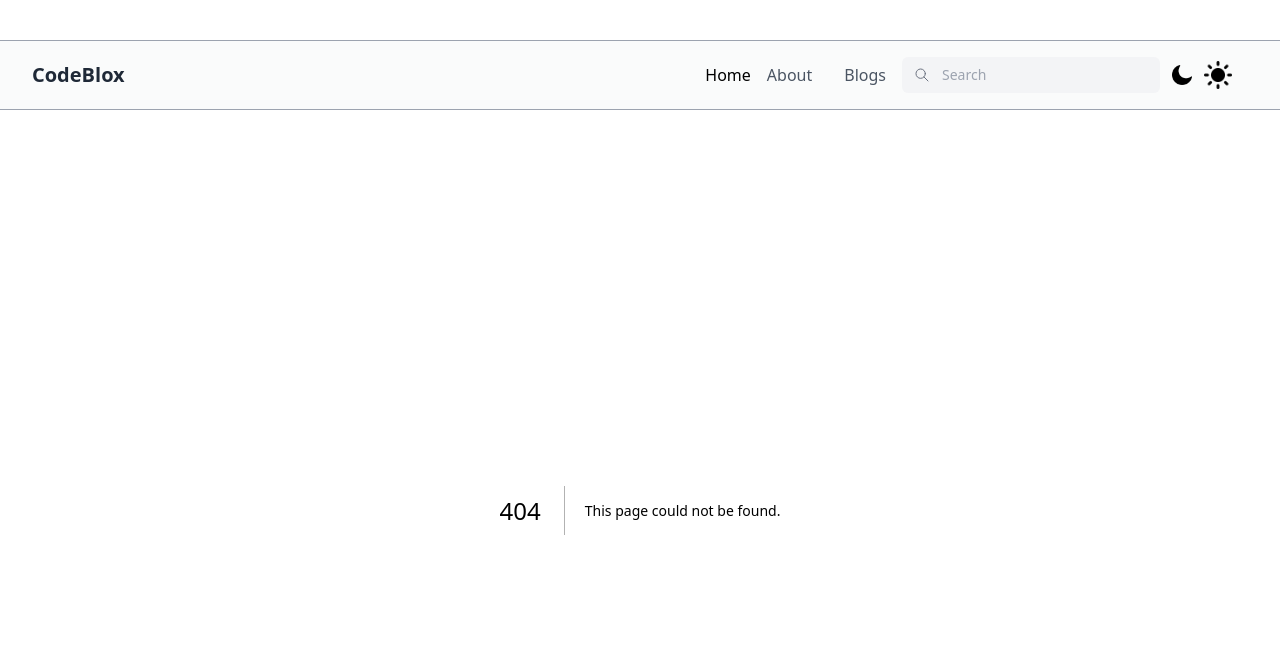
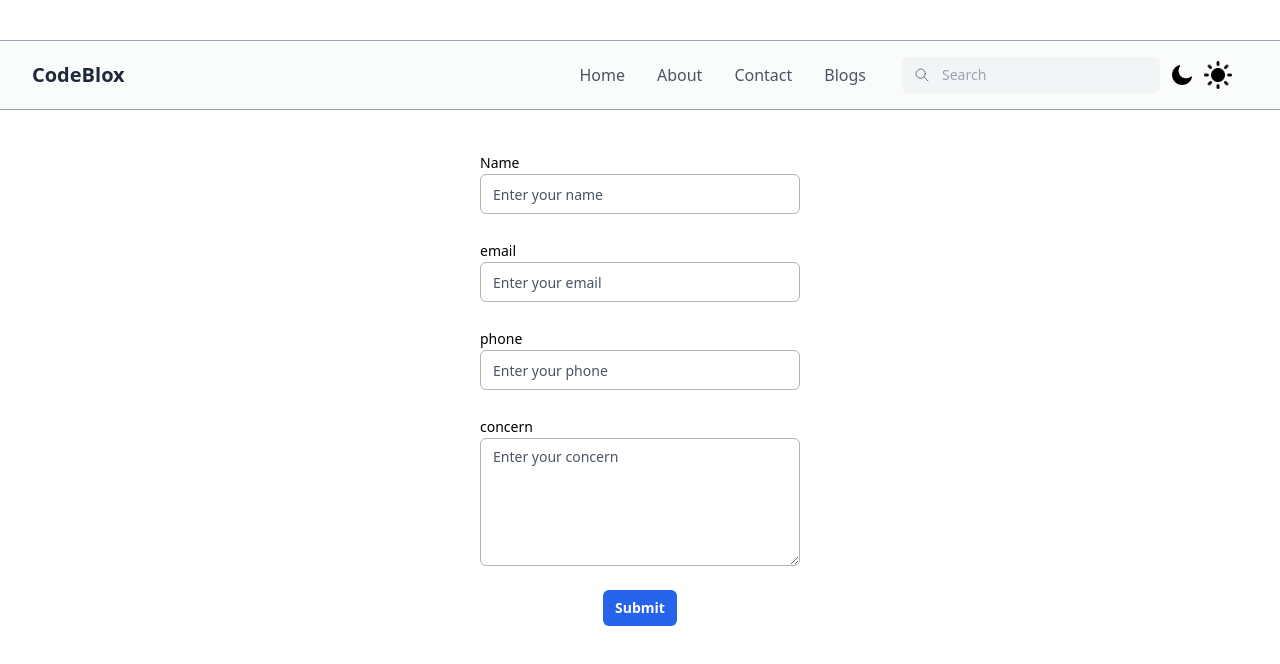
Before and after one commit to heyswayam/CodeBlox_blogWebsite, a Next.js app: page /contact_us in a window 1280 px wide. Before the commit this address had no page. Shown: the top 664 px of the page. Built offline with nearby package versions, Linux system fonts and the light colour scheme.

Commit message:
contact_us page works (via fs, no db used)

```diff
--- a/components/navbar.js
+++ b/components/navbar.js
@@ -36,11 +36,11 @@ export default function navbar() {
             <Link
 
               className="text-gray-600 dark:text-gray-300 hover:text-gray-900 dark:hover:text-gray-100 px-4 py-2"
-              href="/" legacyBehavior
+              href="/"
             >
-              <a onClick={handleClick} >
+
               Home
-              </a>
+
             </Link>
           </li>
           <li>
@@ -54,6 +54,14 @@ export default function navbar() {
           <li>
             <Link
               className="text-gray-600 dark:text-gray-300 hover:text-gray-900 dark:hover:text-gray-100 px-4 py-2"
+              href="/contact_us"
+            >
+                 Contact
+            </Link>
+          </li>
+          <li>
+            <Link
+              className="text-gray-600 dark:text-gray-300 hover:text-gray-900 dark:hover:text-gray-100 px-4 py-2 mr-5"
               href="/blogs"
             >
               Blogs
--- /dev/null
+++ b/contactData/1.json
@@ -0,0 +1 @@
+[{"name":"Swayam","laptop":"macboosk","brand":"apple"},{"name":"Swayam","laptop":"macboosk","brand":"apple"}]
--- a/package.json
+++ b/package.json
@@ -11,9 +11,9 @@
   "dependencies": {
     "@vercel/analytics": "^1.0.0",
     "autoprefixer": "10.4.14",
-    "next": "13.3.0",
+    "next": "^13.4.1",
     "postcss": "8.4.23",
-    "react": "18.2.0",
+    "react": "^18.2.0",
     "react-dom": "18.2.0",
     "tailwindcss": "3.3.1"
   },
--- /dev/null
+++ b/pages/api/contact-us.js
@@ -0,0 +1,21 @@
+
+// 'use client';
+const fs = require('fs');
+
+export default async function handler(req, res) {
+    if (req.method === 'POST') {
+        let fileLength=  await fs.promises.readdir('contactData');
+
+        fs.writeFile(`contactData/${(fileLength.length)+1}.json`,JSON.stringify(req.body),()=>{
+            // console.log(req.body)
+
+            res.status(200).send("hello");
+        })
+    //   console.log("if")
+    } else {
+      // console.log("else")
+    res.status(500).send('not pt');
+
+
+    }
+  }
--- a/pages/api/hello.js
+++ /dev/null
@@ -1,5 +0,0 @@
-// Next.js API route support: https://nextjs.org/docs/api-routes/introduction
-
-export default function handler(req, res) {
-  res.status(200).json({ name: 'John Doe' })
-}
--- a/pages/blogposts/[pages].js
+++ b/pages/blogposts/[pages].js
@@ -16,10 +16,11 @@ export default function pages(props) {
   // console.log(a.pages);
   return (
     <>
-      <div className="font-semibold text-2xl py-7 px-5">{props.data.title}</div>
-      <p className="font-sans text-lg py-7 px-5 w-11/12 mx-auto">
+      <div className="font-semibold text-2xl py-7 px-5 ">{props.data.title}</div>
+      {/* <p className="font-sans text-lg py-7 px-5 w-11/12 mx-auto dangerouslySetInnerHTML={createMarkup()}">
         {props.data.content}
-      </p>
+      </p> */}
+      <div className="font-sans text-lg py-7 px-5 w-11/12 mx-auto" dangerouslySetInnerHTML={{__html: props.data.content}}></div>
     </>
   );
 }
@@ -28,9 +29,9 @@ export async function getServerSideProps(context) {
   // const a = router.query;
   // console.log(context.query)
   let anyName = context.query;
-  let response = await fetch(`http://localhost:3003/api/getBlogs?page=${anyName.pages}`);
+  let response = await fetch(`http://localhost:3000/api/getBlogs?page=${anyName.pages}`);
   let data = await response.json();
-  console.log(data)
+  // console.log(data)
   return {
     props: {
       data
--- a/pages/blogs.js
+++ b/pages/blogs.js
@@ -24,7 +24,7 @@ let anyName = props.jsonData;
   );
 }
 export async function getServerSideProps(context) {
-  let response = await fetch("http://localhost:3003/api/blog");
+  let response = await fetch("http://localhost:3000/api/blog");
   let jsonData = await response.json();
   return {
     props: {
--- /dev/null
+++ b/pages/contact_us.js
@@ -0,0 +1,103 @@
+import React from "react";
+export default function contact_us() {
+  let sendData = async (event) => {
+    // 'use-server'
+    event.preventDefault();
+
+    const name = event.target.name.value;
+    const email = event.target.email.value;
+    const phone = event.target.phone.value;
+    const concern = event.target.concern.value;
+    let url = await fetch("http://localhost:3000/api/contact-us", {
+      headers: {
+        "Content-Type": "application/json",
+      },
+      method: "POST",
+      body: JSON.stringify({ name, email, phone, concern }),
+    }).then(()=>{
+      alert("success")
+      event.reset;
+      event.target.name.value = " ";
+      event.target.email.value = " ";
+      event.target.phone.value = " ";
+      event.target.concern.value = " ";
+    })
+
+  };
+
+
+  return (
+    <>
+      <form onSubmit={sendData}>
+        {
+          <div className='w-9/12 mx-auto grid grid-cols-1 justify-items-center mt-10 gap-6'>
+            <div className='w-full md:w-1/3'>
+              <label
+                className='text-sm font-medium leading-none peer-disabled:cursor-not-allowed peer-disabled:opacity-70'
+                htmlFor='name'>
+                Name
+              </label>
+              <input
+                className='flex h-10 w-full rounded-md border border-black/30 bg-transparent px-3 py-2 text-sm placeholder:text-gray-600 focus:outline-none focus:ring-1 focus:ring-black/30 focus:ring-offset-1 disabled:cursor-not-allowed disabled:opacity-50'
+                type='text'
+                name="name"
+                placeholder='Enter your name'
+                id='name'
+              />
+            </div>
+            <div className='w-full md:w-1/3'>
+              <label
+                className='text-sm font-medium leading-none peer-disabled:cursor-not-allowed peer-disabled:opacity-70'
+                htmlFor='email'>
+                email
+              </label>
+              <input
+                className='flex h-10 w-full rounded-md border border-black/30 bg-transparent px-3 py-2 text-sm placeholder:text-gray-600 focus:outline-none focus:ring-1 focus:ring-black/30 focus:ring-offset-1 disabled:cursor-not-allowed disabled:opacity-50'
+                type='text'
+                name="email"
+                placeholder='Enter your email'
+                id='email'
+              />
+            </div>
+            <div className='w-full md:w-1/3'>
+              <label
+                className='text-sm font-medium leading-none peer-disabled:cursor-not-allowed peer-disabled:opacity-70'
+                htmlFor='phone'>
+                phone
+              </label>
+              <input
+                className='flex h-10 w-full rounded-md border border-black/30 bg-transparent px-3 py-2 text-sm placeholder:text-gray-600 focus:outline-none focus:ring-1 focus:ring-black/30 focus:ring-offset-1 disabled:cursor-not-allowed disabled:opacity-50'
+                type='text'
+                name="phone"
+
+                placeholder='Enter your phone'
+                id='phone'
+              />
+            </div>
+            <div className='w-full md:w-1/3'>
+              <label
+                className='text-sm font-medium leading-none peer-disabled:cursor-not-allowed peer-disabled:opacity-70'
+                htmlFor='concern'>
+                concern
+              </label>
+              <textarea
+                className='flex h-32 w-full rounded-md border border-black/30 bg-transparent px-3 py-2 text-sm placeholder:text-gray-600 focus:outline-none focus:ring-1 focus:ring-black/30 focus:ring-offset-1 disabled:cursor-not-allowed disabled:opacity-50'
+                type='text'
+                name="concern"
+                placeholder='Enter your concern'
+                id='concern'
+                rows='2'
+              />
+            </div>
+
+            <button
+              type='submit'
+              className='inline-flex items-center rounded-md bg-blue-600 px-3 py-2 text-sm font-semibold text-white hover:bg-blue-600/80'>
+              Submit
+            </button>
+          </div>
+        }
+      </form>
+    </>
+  );
+}
```
Also changed, not shown: blogData/example-of-dangerously-set-innerhtml.json (added, +9 -0 lines), blogData/how-to-learn-flask.json (deleted, +0 -9 lines), 2 other files (tests, documents, lock files or other folders).
